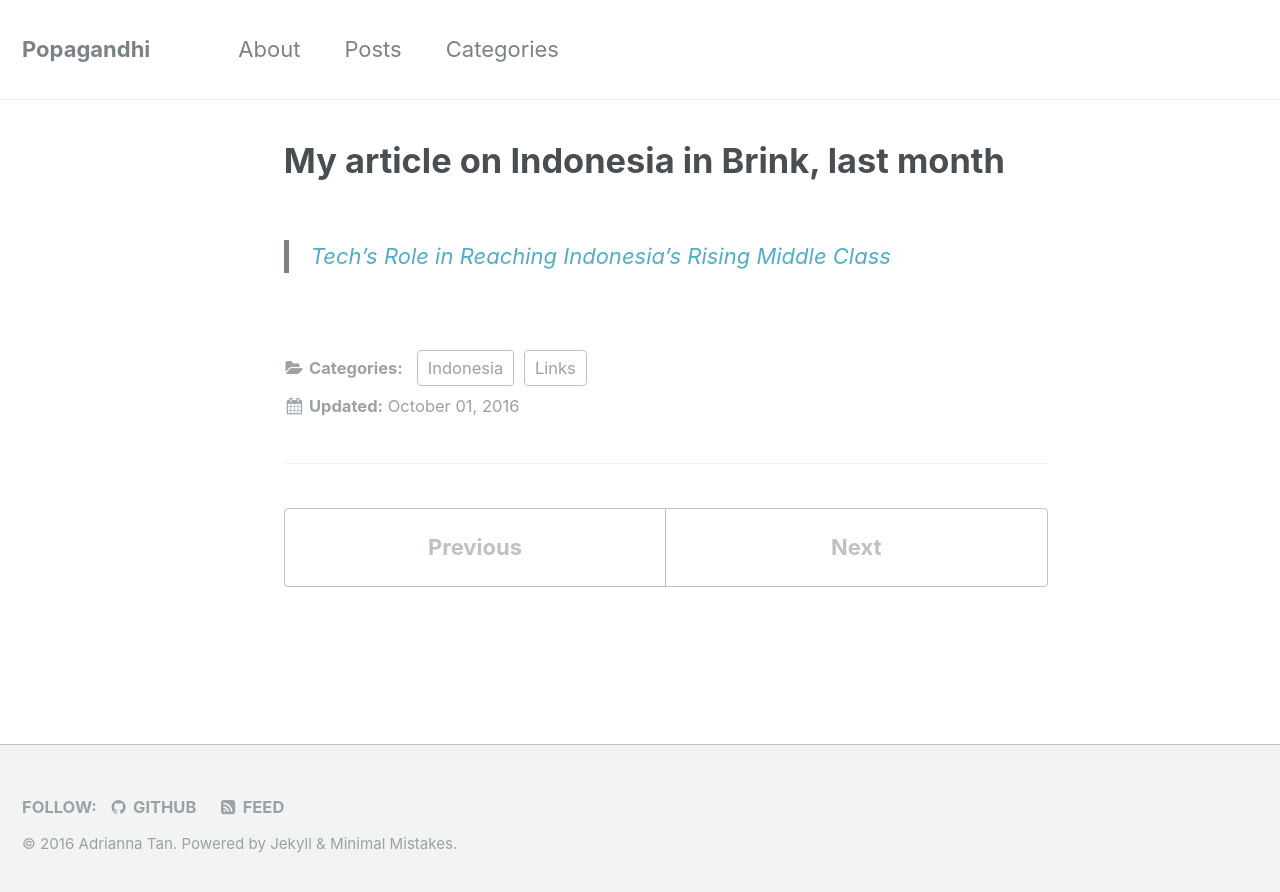
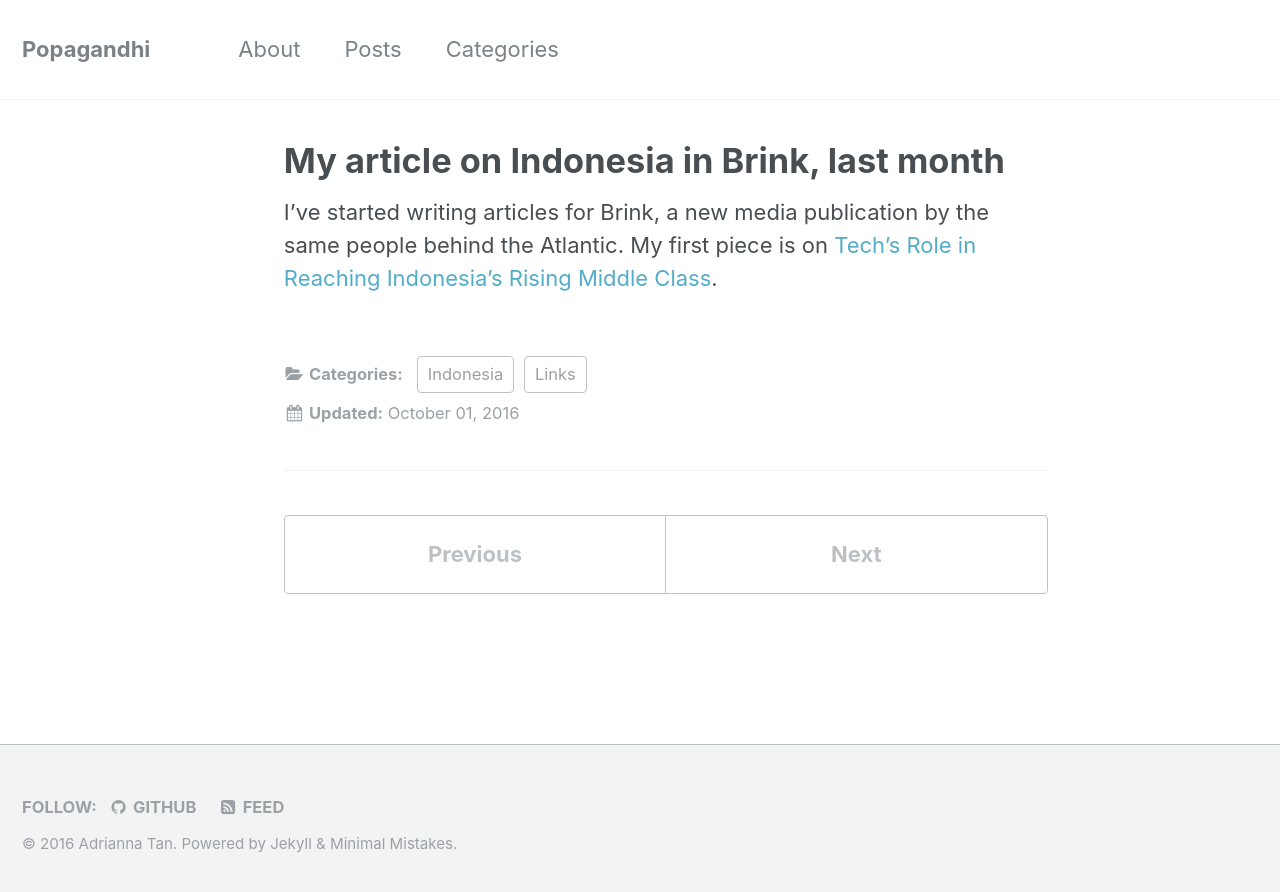
Before and after one commit to skinnylatte/old-jekyll-blog-archive, a Jekyll site: the page built from _posts/2016-10-01-my-article-on-indonesia-in-brink-last-month.md, in a window 1280 px wide. Shown: the top 892 px of the page. Built offline with Jekyll 4.4.1, drawn with Linux system fonts in a browser that asks for light colours.

Commit message:
Removed ojek article, tweaked date formats

```diff
--- a/_posts/2016-10-01-my-article-on-indonesia-in-brink-last-month.md
+++ b/_posts/2016-10-01-my-article-on-indonesia-in-brink-last-month.md
@@ -11,8 +11,4 @@ categories:
   - Links
 format: link
 ---
-<blockquote data-secret="yi2O4ZvmiS" class="wp-embedded-content">
-  <p>
-    <a href="http://www.brinknews.com/asia/techs-role-in-reaching-indonesias-rising-middle-class/">Tech’s Role in Reaching Indonesia’s Rising Middle Class</a>
-  </p>
-</blockquote>
+I've started writing articles for Brink, a new media publication by the same people behind the Atlantic. My first piece is on [Tech’s Role in Reaching Indonesia’s Rising Middle Class](http://www.brinknews.com/asia/techs-role-in-reaching-indonesias-rising-middle-class).
```
Also changed, not shown: _posts/2016-10-18-on-the-ojek.md (deleted, +0 -11 lines), 1 other file.
